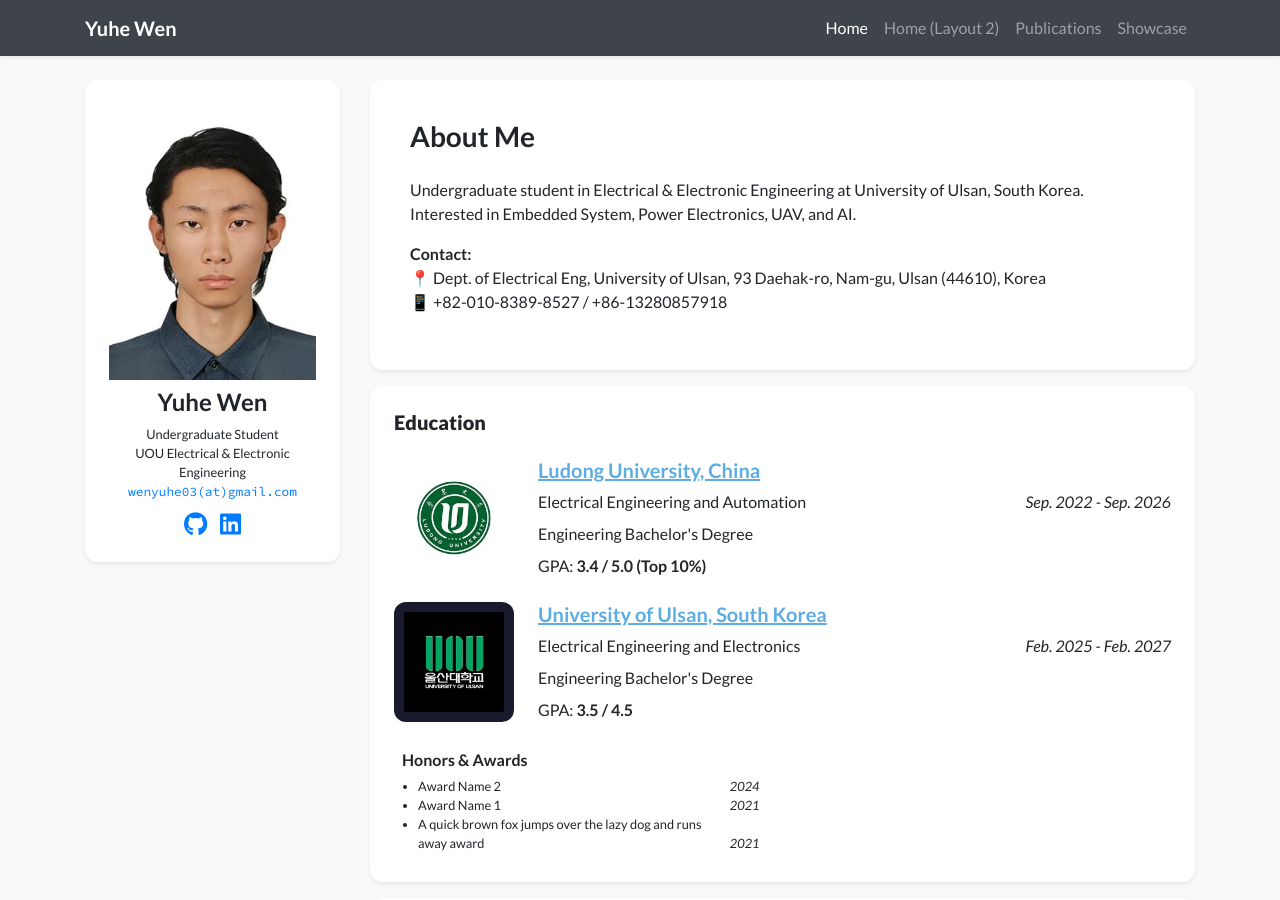
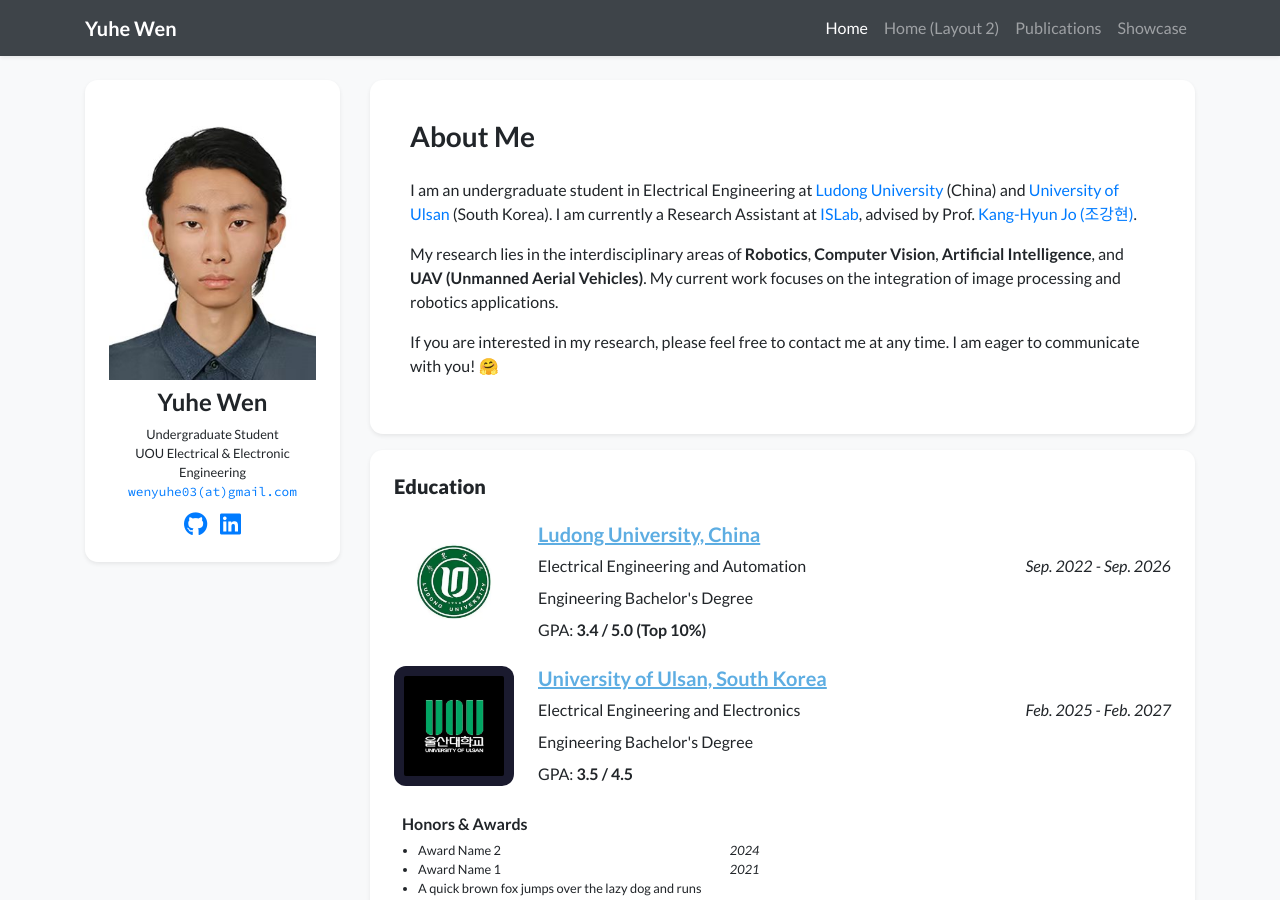
Before and after one commit to solomon0256/solomon0256.github.io, a Jekyll site: the page built from index.html, in a window 1280 px wide and 900 px high. Built offline with Jekyll 4.4.1, drawn with Linux system fonts in a browser that asks for light colours; nearby versions of some CDN libraries; a style sheet for code colours, icons or effects is not loaded.

Commit message:
modify profile

```diff
--- a/_data/profile.yml
+++ b/_data/profile.yml
@@ -21,12 +21,11 @@ linkedin: "%E5%AE%87%E5%92%8C-%E6%B8%A9-b6789432b"
 short_bio_text_justify: false
 short_bio: >-
   <p>
-    Undergraduate student in Electrical & Electronic Engineering at University of Ulsan, South Korea.
-    Interested in Embedded System, Power Electronics, UAV, and AI.
+    I am an undergraduate student in Electrical Engineering at <a href="https://www.ldu.edu.cn/" target="_blank">Ludong University</a> (China) and <a href="https://www.ulsan.ac.kr/" target="_blank">University of Ulsan</a> (South Korea). I am currently a Research Assistant at <a href="https://islab.ulsan.ac.kr/" target="_blank">ISLab</a>, advised by Prof. <a href="https://islab.ulsan.ac.kr/about.php" target="_blank">Kang-Hyun Jo (조강현)</a>.
   </p> <p>
-    <strong>Contact:</strong><br/>
-    📍 Dept. of Electrical Eng, University of Ulsan, 93 Daehak-ro, Nam-gu, Ulsan (44610), Korea<br/>
-    📱 +82-010-8389-8527 / +86-13280857918
+    My research lies in the interdisciplinary areas of <strong>Robotics</strong>, <strong>Computer Vision</strong>, <strong>Artificial Intelligence</strong>, and <strong>UAV (Unmanned Aerial Vehicles)</strong>. My current work focuses on the integration of image processing and robotics applications.
+  </p> <p>
+    If you are interested in my research, please feel free to contact me at any time. I am eager to communicate with you! 🤗
   </p>
 
 portrait_url: /assets/images/photos/证件照.jpg
```
